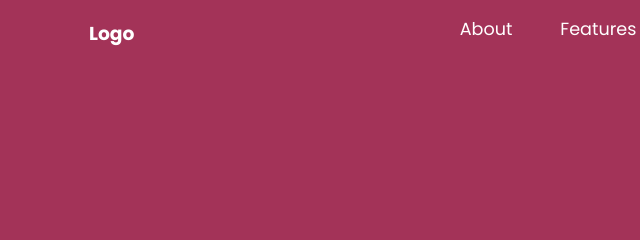
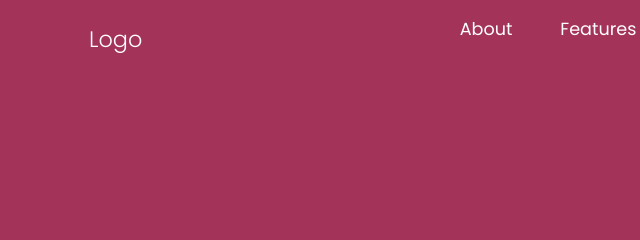
Before and after one commit to RedonTahiri/Aray-Course-Exam, a plain HTML site: page index.html in a window 1280 px wide. Shown: the top 240 px of the page, 39-679 px from the left. Drawn offline with Linux system fonts and the light colour scheme; a web font is replaced by a local one.

Commit message:
Improve Logo

```diff
--- a/styles.css
+++ b/styles.css
@@ -21,7 +21,11 @@ body {
 
 .upper-part nav .left {
   margin-left: 30%;
-  font-size: 1rem;
+}
+
+.upper-part nav .left h3 {
+  font-size: 1.4rem;
+  font-weight: 300;
 }
 
 .upper-part nav .links ul {
```
